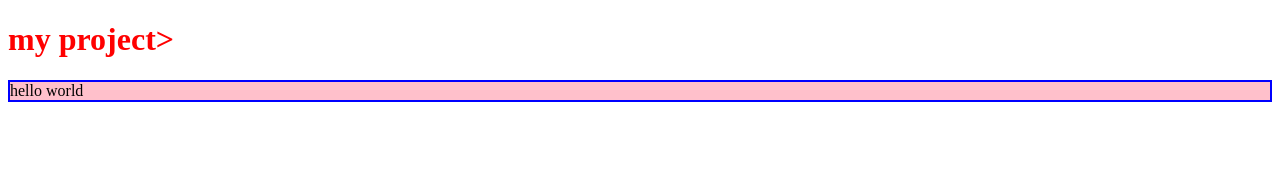
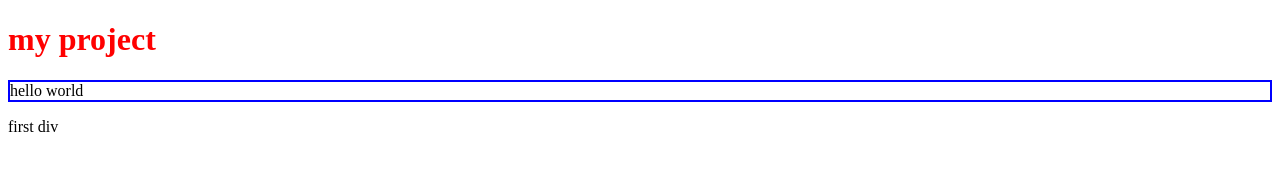
Before and after one commit to Ghazl14/my-first-project, a plain HTML site: page index.html in a window 1280 px wide. Drawn offline with Linux system fonts and the light colour scheme.

Commit message:
update style  and index file

```diff
--- a/index.html
+++ b/index.html
@@ -6,6 +6,7 @@
 <link rel="stylesheet" href="style.css">
 </head>
 <body>
-<h1>my project></h1>
+<h1>my project</h1>
 <p>hello world</p>
+<div>first div</div>
 </body</html>
--- a/style.css
+++ b/style.css
@@ -2,5 +2,5 @@ h1{
 color:red;}
 p{
 border:solid 2px blue;
-background-color:pink;
+
 }
```
